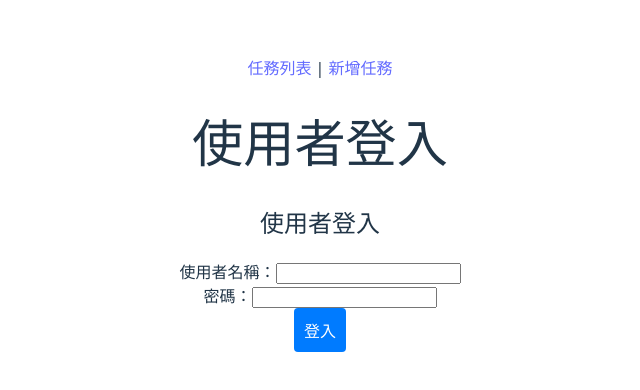
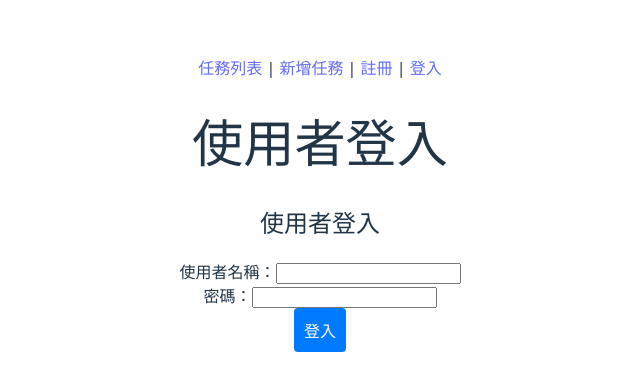
Before and after one commit to Mason0112/todoList-Fronted, a React (Vite) app: page / in a window 1280 px wide. Shown: the part 196-586 px from the top of the page, without its empty margins (320-960 px from the left). Built offline with nearby package versions, Linux system fonts and the light colour scheme.

Commit message:
build前整理

```diff
--- a/src/App.tsx
+++ b/src/App.tsx
@@ -10,7 +10,7 @@ function App() {
     <div className="App">
       {/* 導航列 */}
       <nav>
-        <Link to="/todoListPage">任務列表</Link> | <Link to="/add">新增任務</Link>
+        <Link to="/todoListPage">任務列表</Link> | <Link to="/add">新增任務</Link> | <Link to="/register">註冊</Link> | <Link to="/">登入</Link>
       </nav>
 
       {/* 定義路由規則 */}
--- a/src/apiClient.ts
+++ b/src/apiClient.ts
@@ -4,7 +4,7 @@ import axios, { type AxiosInstance, type InternalAxiosRequestConfig, type AxiosR
 
 // 接下來的程式碼保持不變
 const apiClient: AxiosInstance = axios.create({
-  baseURL: 'http://localhost:8080/api',
+  baseURL: '/api',
   timeout: 5000,
   headers: {
     'Content-Type': 'application/json',
--- a/src/components/LoginForm.tsx
+++ b/src/components/LoginForm.tsx
@@ -1,4 +1,4 @@
-import React, { useState, type FormEvent } from "react";
+import { useState, type FormEvent } from "react";
 
 import type { LoginRequest } from "../types/user";
 interface LoginFormProps {
--- a/src/pages/LoginPage.tsx
+++ b/src/pages/LoginPage.tsx
@@ -1,6 +1,6 @@
 // src/pages/LoginPage.tsx
 
-import React, { useState } from 'react';
+import { useState } from 'react';
 import { LoginForm } from '../components/LoginForm';
 import apiClient from '../apiClient'; // The parent now imports and uses apiClient
 import axios from 'axios';
--- a/src/pages/RegisterPage.tsx
+++ b/src/pages/RegisterPage.tsx
@@ -1,4 +1,4 @@
-import React, { useState } from 'react';
+import { useState } from 'react';
 import { RegisterForm } from '../components/RegisterForm'; // 匯入 RegisterForm
 import apiClient from '../apiClient'; // 匯入 Axios 實例
 import axios from 'axios';
```
Also changed, not shown: 1 other file (tests, documents, lock files or other folders).
